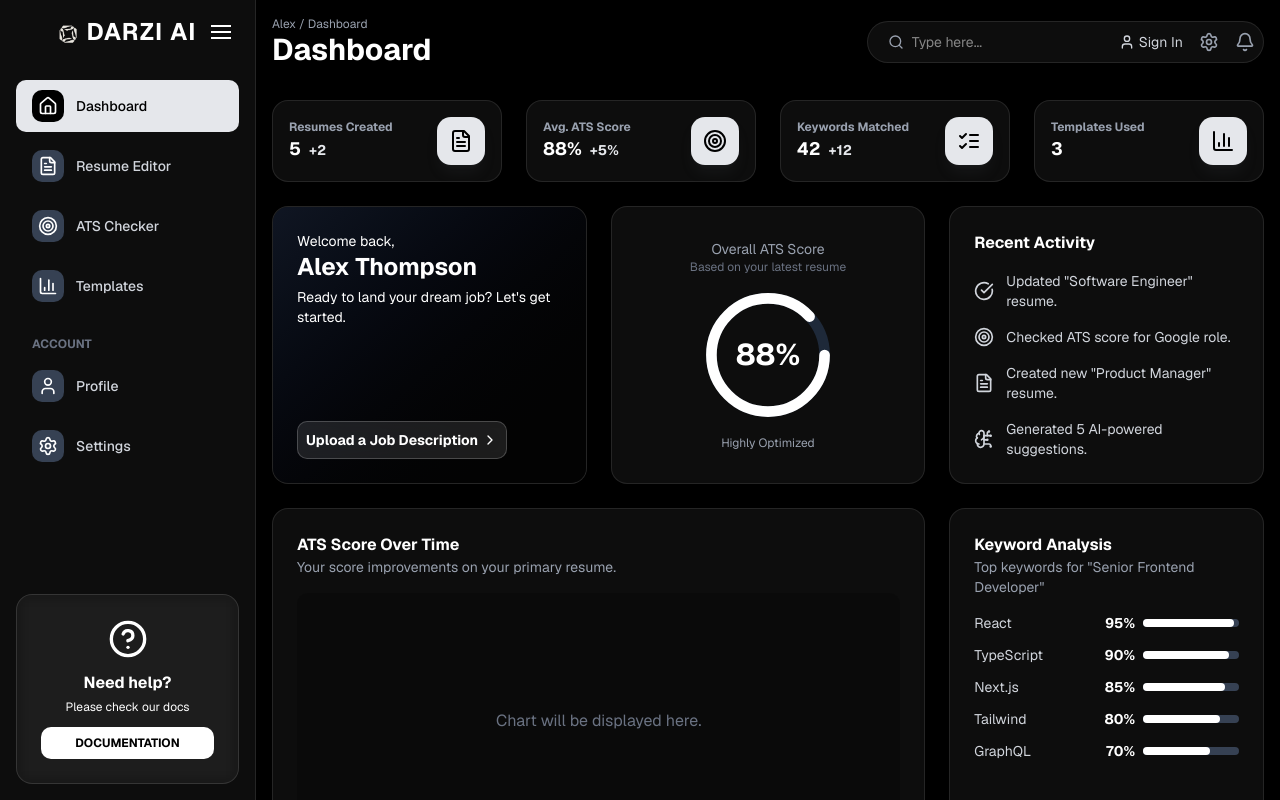
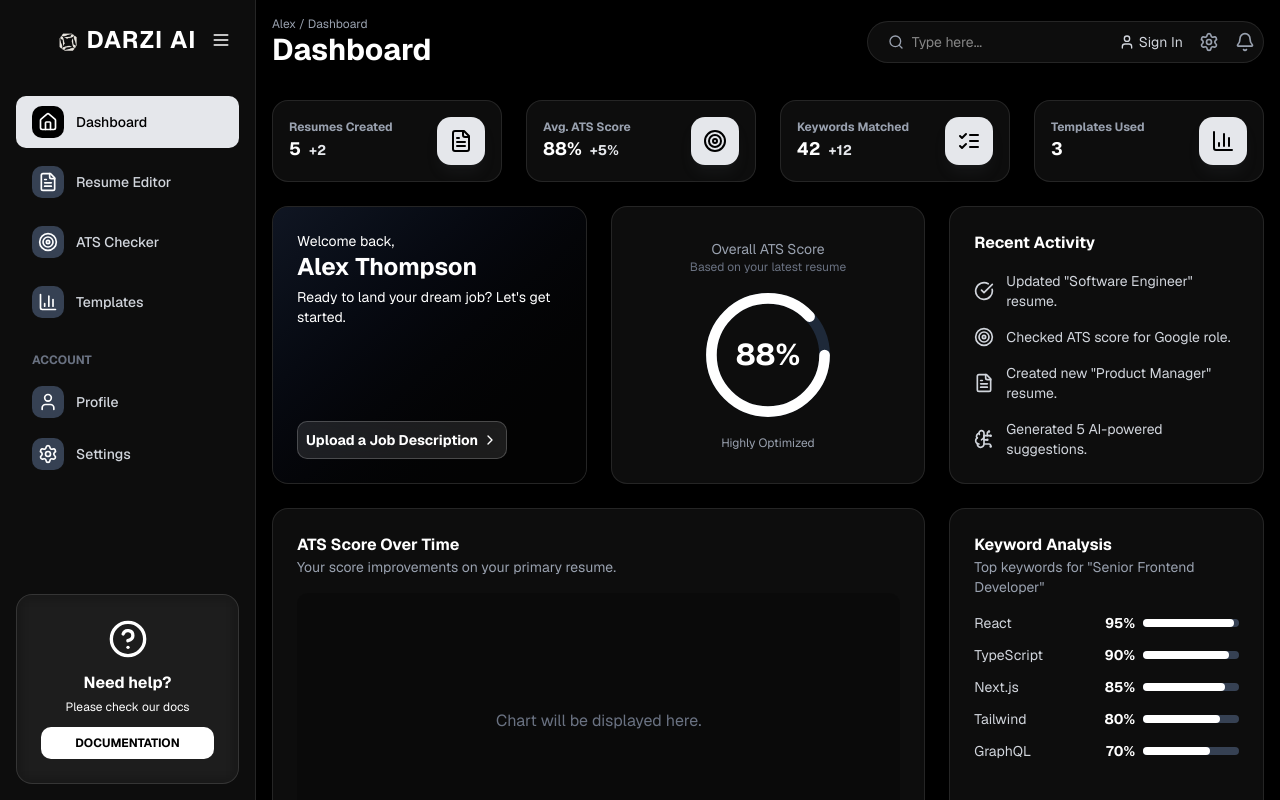
Before and after one commit to sonukumar8933/Darzi-AI-Resume-Suite, a Next.js app in the folder frontend/: page /Dashboard in a window 1280 px wide. Shown: the top 800 px of the page. Built offline with nearby package versions, Linux system fonts and the light colour scheme.

Commit message:
BUG: Sidebar expand animation breaks UI for split second #18

```diff
--- a/frontend/app/Dashboard/components/sidebar.tsx
+++ b/frontend/app/Dashboard/components/sidebar.tsx
@@ -8,6 +8,7 @@ import {
   Settings,
   HelpCircle,
   Target,
+  Menu,
 } from "lucide-react";
 
 const NavItem = ({
@@ -23,7 +24,7 @@ const NavItem = ({
 }) => (
   <a
     href="#"
-    className={`flex items-center px-4 py-2.5 text-sm font-medium rounded-lg transition-colors ${
+    className={`flex items-center px-4 py-2.5 text-sm font-medium rounded-lg transition-all duration-300 ${
       active
         ? "bg-gray-200 text-black"
         : "text-gray-300 hover:bg-gray-800 hover:text-white"
@@ -31,15 +32,19 @@ const NavItem = ({
     title={isCollapsed ? children?.toString() : undefined}
   >
     <div
-      className={`p-1.5 ${isCollapsed ? "" : "mr-3"} rounded-lg ${
+      className={`p-1.5 ${isCollapsed ? "" : "mr-3"} rounded-lg transition-colors duration-300 ${
         active ? "bg-black" : "bg-gray-700"
       }`}
     >
       {React.cloneElement(icon, {
-        className: `h-5 w-5 ${active ? "text-white" : "text-white"}`,
+        className: `h-5 w-5 text-white`,
       } as React.HTMLAttributes<SVGElement>)}
     </div>
-    {!isCollapsed && children}
+    {!isCollapsed && (
+      <span className="whitespace-nowrap overflow-hidden transition-all duration-300 opacity-100">
+        {children}
+      </span>
+    )}
   </a>
 );
 
@@ -57,48 +62,41 @@ export default function Sidebar({
   };
 
   return (
-    <aside
-      className={`fixed left-0 top-0 h-screen flex-shrink-0 bg-white/5 backdrop-blur-lg border-r border-white/10 p-4 flex flex-col justify-between z-40 transition-all duration-300 ease-in-out ${
+    <div
+      className={`fixed left-0 top-0 h-screen z-40 bg-white/5 backdrop-blur-lg border-r border-white/10 transition-all duration-500 ease-[cubic-bezier(0.4,0,0.2,1)] ${
         isCollapsed ? "w-20" : "w-64"
       }`}
     >
-      <div>
-        {/* Header with hamburger menu */}
-        <div className="flex items-center justify-center mb-8 relative">
-          {!isCollapsed && (
-            <h1 className="text-2xl font-bold text-white tracking-wider transition-opacity duration-300">
+      <div className="relative h-full flex flex-col justify-between p-4 overflow-hidden">
+        {/* Header */}
+        <div className="flex items-center justify-center mb-8 relative h-12">
+          {!isCollapsed ? (
+            <h1 className="text-2xl font-bold text-white tracking-wider whitespace-nowrap">
               <Logo className="mr-2 inline-block" />
               DARZI AI
             </h1>
-          )}
+          ) : (
             <button
               onClick={toggleSidebar}
-            className={`${
-              isCollapsed
-                ? "absolute top-0 left-1/2 transform -translate-x-1/2"
-                : "absolute right-0"
-            } p-2 text-white hover:bg-white/10 rounded-lg transition-all duration-200`}
+              className="p-2 text-white hover:bg-white/10 rounded-lg transition-all duration-300"
               aria-label="Toggle sidebar"
             >
-            <div className="flex flex-col space-y-1">
-              <div
-                className={`w-5 h-0.5 bg-white transition-all duration-300 ${
-                  isCollapsed ? "" : "rotate-0"
-                }`}
-              ></div>
-              <div
-                className={`w-5 h-0.5 bg-white transition-all duration-300 ${
-                  isCollapsed ? "" : "opacity-100"
-                }`}
-              ></div>
-              <div
-                className={`w-5 h-0.5 bg-white transition-all duration-300 ${
-                  isCollapsed ? "" : "rotate-0"
-                }`}
-              ></div>
+              <Menu className="h-6 w-6" />
+            </button>
+          )}
+          {!isCollapsed && (
+            <button
+              onClick={toggleSidebar}
+              className="absolute right-0 p-2 text-white hover:bg-white/10 rounded-lg transition-all duration-300"
+              aria-label="Toggle sidebar"
+            >
+              <Menu className="h-5 w-5" />
+            </button>
+          )}
         </div>
-          </button>
-        </div>
+
+        {/* Navigation - Scrollable area */}
+        <div className="flex-1 overflow-y-auto custom-scrollbar">
           <nav className="space-y-2">
             <NavItem icon={<Home />} active isCollapsed={isCollapsed}>
               Dashboard
@@ -112,8 +110,11 @@ export default function Sidebar({
             <NavItem icon={<BarChart3 />} isCollapsed={isCollapsed}>
               Templates
             </NavItem>
+
+            {/* Account section - always stays below main nav items */}
+            <div className="mt-6">
               {!isCollapsed && (
-            <p className="text-xs font-bold uppercase text-gray-500 mt-6 mb-2 px-4 transition-opacity duration-300">
+                <p className="text-xs font-bold uppercase text-gray-500 mb-2 px-4 whitespace-nowrap">
                   Account
                 </p>
               )}
@@ -123,9 +124,12 @@ export default function Sidebar({
               <NavItem icon={<Settings />} isCollapsed={isCollapsed}>
                 Settings
               </NavItem>
+            </div>
           </nav>
         </div>
-      {!isCollapsed && (
+
+        {/* Help box - always at bottom */}
+        <div className={`mt-auto ${isCollapsed ? "hidden" : "block"}`}>
           <div className="bg-white/5 backdrop-blur-sm border border-white/10 rounded-2xl p-6 text-white text-center relative overflow-hidden transition-all duration-300">
             <div className="absolute top-0 left-0 w-full h-full bg-black/20"></div>
             <div className="relative z-10">
@@ -137,7 +141,8 @@ export default function Sidebar({
               </button>
             </div>
           </div>
-      )}
-    </aside>
+        </div>
+      </div>
+    </div>
   );
 }
```
Lines whose indentation alone changed are shown as unchanged.
